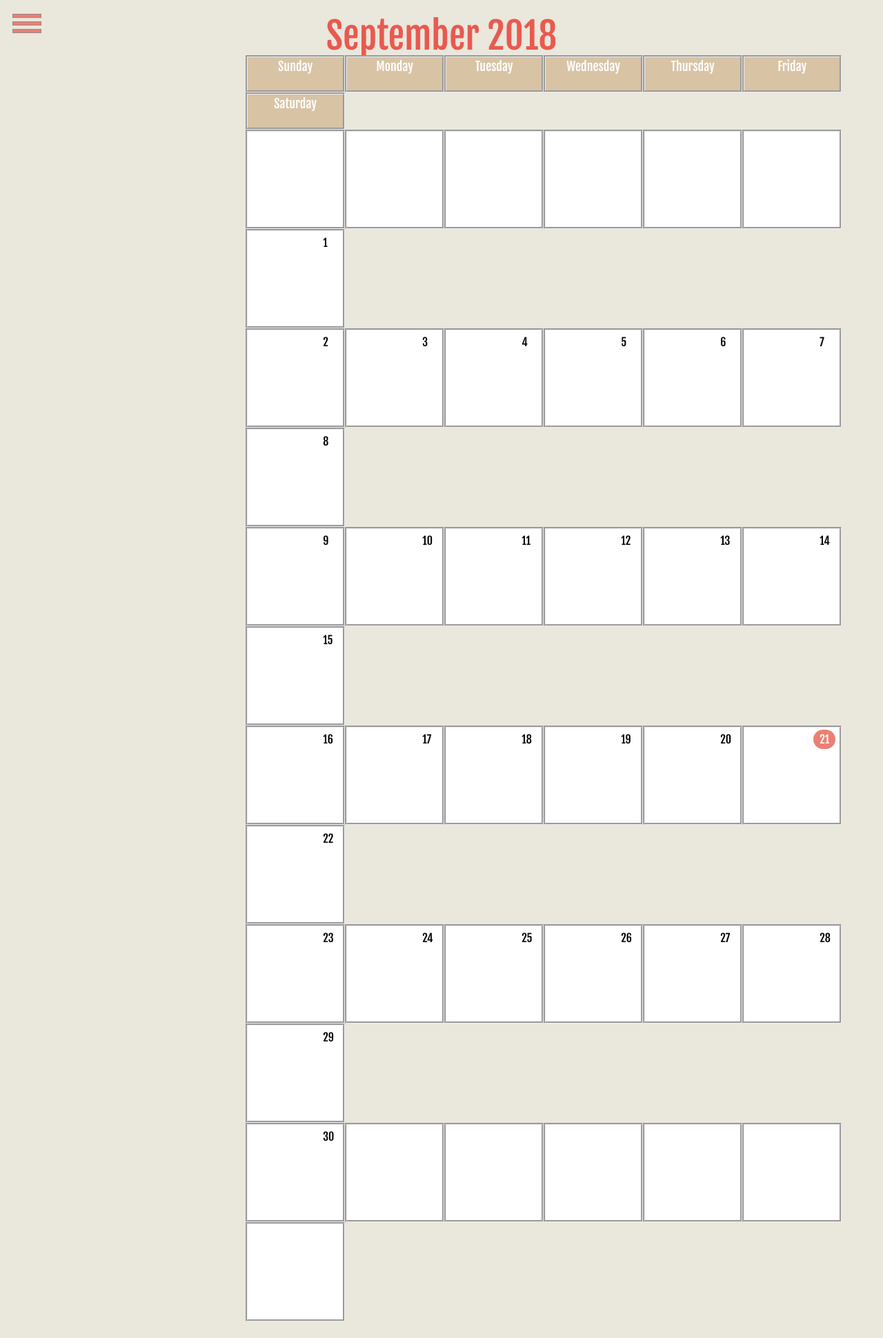
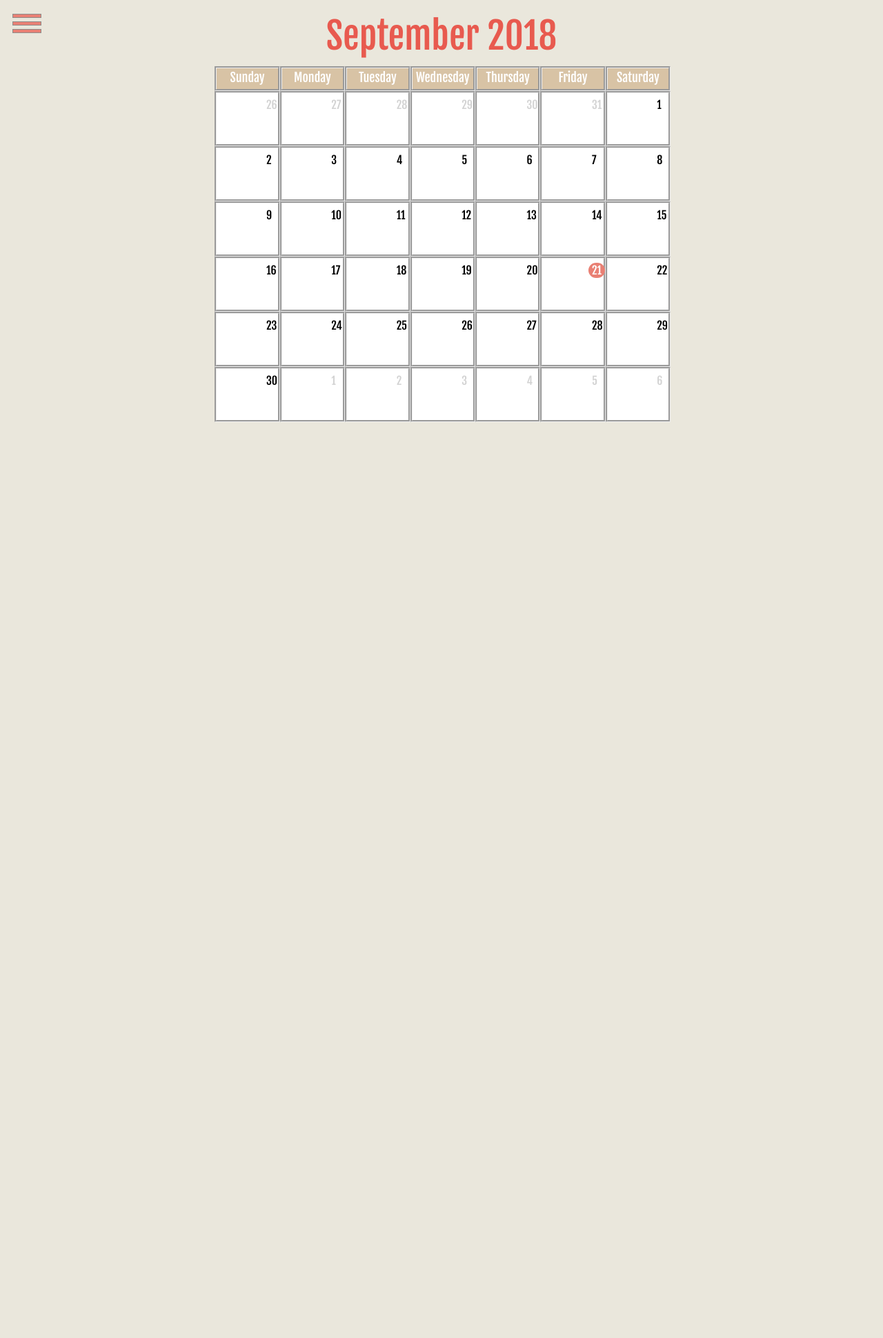
Before and after one commit to SteliosPhanartzis/Dev-Calendar-App, a PHP site: page / in a window 1280 px wide. Shown: the whole page at 69% size. After the commit the page ends 612 px from the top, so only its background shows below. Run offline with PHP 8.4, Linux system fonts and the light colour scheme; some libraries are stand-ins or nearby versions.

Commit message:
Added jquery for resizing

```diff
--- a/Desktop/myApp/web/cal.js
+++ b/Desktop/myApp/web/cal.js
@@ -1,3 +1,5 @@
+//var $ = require('jQuery');
+
 //Variables
 var monthName = [
 	{month:'January', numDays: 31},
@@ -45,8 +47,16 @@ for(i = 0; i < 7; i++){
 			document.getElementsByClassName("box")[j+((i-1)*7)].appendChild(date);
 
 			var boxDate = (j+((i-1)*7)) - tday;
-			if(boxDate > 0 && boxDate <= monthName[tmonth].numDays){
+			if(boxDate <= 0){
+				document.getElementsByClassName("date")[j+((i-1)*7)].innerHTML = monthName[tmonth-1].numDays + boxDate;
+				date.className = "date greyed";
+			}
+			else if(boxDate > 0 && boxDate <= monthName[tmonth].numDays){
 				document.getElementsByClassName("date")[j+((i-1)*7)].innerHTML = boxDate;
+			}
+			else {
+				document.getElementsByClassName("date")[j+((i-1)*7)].innerHTML = boxDate-monthName[tmonth].numDays;
+				date.className = "date greyed";
 			}
 		}
 	}
@@ -59,3 +69,10 @@ for(i=0;i<7;i++){
 document.getElementById("header").innerHTML = monthName[tmonth].month + " " + tyear;
 
 document.getElementById("calendar").appendChild(document.createElement("br"));
+
+$(function(){
+  $('.box').css({ height: $(window).innerHeight()/10 });
+  $(window).resize(function(){
+    $('.box').css({ height: $(window).innerHeight()/10 });
+  });
+});
--- a/Desktop/myApp/web/index.html
+++ b/Desktop/myApp/web/index.html
@@ -18,6 +18,7 @@
 	</div>
 	<div id="header"></div>
 	<div id="sidebar"></div>
+	<script src="https://ajax.googleapis.com/ajax/libs/jquery/3.1.0/jquery.min.js"></script>
 	<script src="./cal.js"></script>
 </body>
 </html>
--- a/Desktop/myApp/web/styles.css
+++ b/Desktop/myApp/web/styles.css
@@ -15,12 +15,17 @@
 body {
 	font-family: var(--fonts);
 	background-color: var(--prim);
+	color: black;
+	width: 100%;
+	height: 100%;
 }
 
 #calendar {
 	position: absolute;
-	top: 10%;
-	left: 29%;
+	top: 12%;
+	left: 25.5%;
+	min-width: 50%;
+	min-height: 50%;
 }
 
 #header {
@@ -42,12 +47,12 @@ body {
 #menu {
 	position: absolute;
 	padding: 1%;
-	transition: linear 0.15s;
+	transition: linear 0.1s;
 }
 
 #menu:hover {
 	padding: 1.2% 1%;
-	transition: linear 0.15s;
+	transition: linear 0.1s;
 }
 
 #menu:hover .bar {
@@ -62,10 +67,12 @@ body {
 	border-width: thin;
 	border-color: var(--tert);
 }
-
+.greyed {
+	color: lightgray;
+}
 .days {
 	border-style: groove;
-	height: 3em; width: 8em;
+	height: 2em; width: 14.09%;
 	color: white;
 	font-size: 18px;
 	text-align: center;
@@ -74,19 +81,17 @@ body {
 
 .box {
 	border-style: groove;
-	width: 9em;
-	height: 9em;
+	width: 14.09%;
+	min-height: 3em;
 	background-color: white;
 }
 
 .box .date {
 	font-family: var(--fonts);
-	color: var(--tert);
 	position: relative;
 	top: 5px;
-	left: 100px;
-	padding: 4px 9px;
-	color: black;
+	left: 75%;
+	padding: 1% 6%;
 	transition: ease-out 0.15s;
 }
 
```
